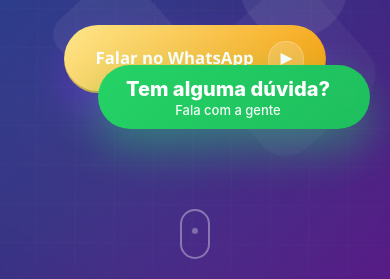
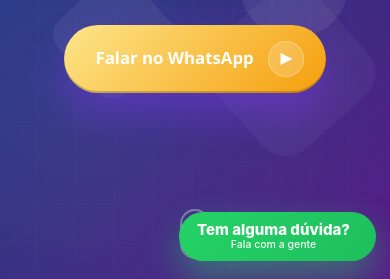
Before and after one commit to lcfumes/blendiastudio.site, a plain HTML site: page index.html in a window 390 px wide. Shown: the part 565-844 px from the top of the page. Drawn offline with Linux system fonts and the light colour scheme; a script that the page names is missing.

Commit message:
fix(ui): adjust chat button position to avoid CTA overlap

```diff
--- a/templatemo-personal-style.css
+++ b/templatemo-personal-style.css
@@ -1764,7 +1764,7 @@ section {
   align-items: center;
   justify-content: center;
 
-    padding: 12px 40px 11px 28px;
+  padding: 10px 32px 10px 22px; /* 👈 menor */
 
   border-radius: 999px;
   background: linear-gradient(135deg, #25D366, #1EBE5D);
@@ -1774,7 +1774,7 @@ section {
   border: none;
   cursor: pointer;
 
-    box-shadow: 0 20px 45px rgba(37, 211, 102, 0.45);
+  box-shadow: 0 16px 36px rgba(37, 211, 102, 0.45);
   z-index: 2147;
 
   transition: transform 0.2s ease, box-shadow 0.2s ease;
@@ -1783,45 +1783,64 @@ section {
 /* hover */
 .codinho-chat-btn:hover {
   transform: translateY(-2px);
-    box-shadow: 0 28px 60px rgba(37, 211, 102, 0.6);
-  }
-
-  /* texto central */
+  box-shadow: 0 24px 52px rgba(37, 211, 102, 0.6);
+}
+
+/* texto */
 .codinho-chat-btn .chat-content {
   display: flex;
   flex-direction: column;
   align-items: center;
   text-align: center;
-    line-height: 1.25;
+  line-height: 1.2;
 }
 
 .codinho-chat-btn strong {
-    font-size: 20px;
+  font-size: 16px; /* 👈 menor */
   font-weight: 800;
 }
 
 .codinho-chat-btn small {
-    font-size: 13px;
+  font-size: 11px; /* 👈 menor */
   font-weight: 500;
   opacity: 0.95;
 }
 
+/* bolinha */
 .codinho-dot {
   position: absolute;
   top: 50%;
-    right: 18px;
+  right: 14px;
   transform: translateY(-50%);
 
-    width: 10px;
-    height: 10px;
+  width: 8px;
+  height: 8px;
   border-radius: 50%;
 
   background: rgba(255, 255, 255, 0.95);
-    box-shadow: 0 0 0 6px rgba(255, 255, 255, 0.35);
+  box-shadow: 0 0 0 5px rgba(255, 255, 255, 0.35);
 
   animation: pulse-dot 1.8s infinite;
   pointer-events: none;
 }
+
+/* 📱 MOBILE */
+@media (max-width: 768px) {
+  .codinho-chat-btn {
+    bottom: 18px;   /* 👈 desce mais no mobile */
+    right: 14px;
+    padding: 9px 26px 9px 18px;
+  }
+
+  .codinho-chat-btn strong {
+    font-size: 15px;
+  }
+
+  .codinho-chat-btn small {
+    font-size: 10.5px;
+  }
+}
+
 
 
   @keyframes pulse-dot {
```
Lines whose indentation alone changed are shown as unchanged.
